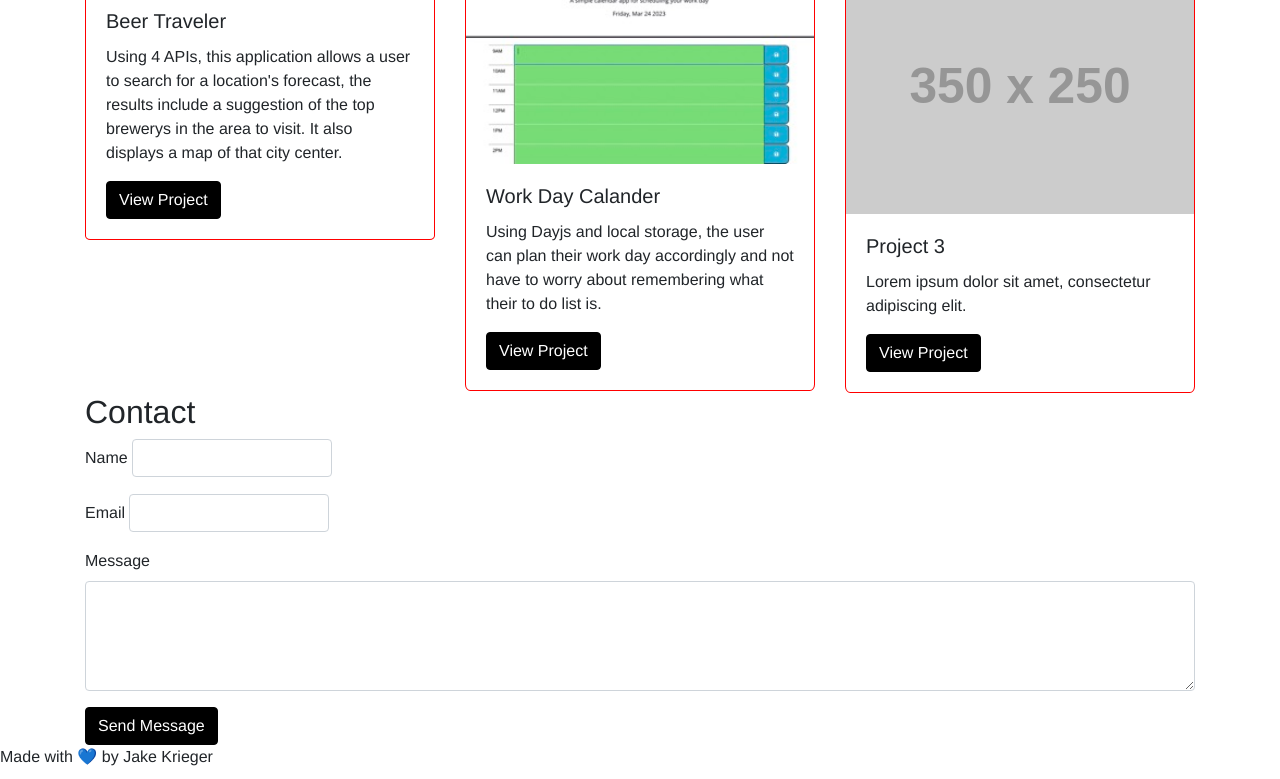
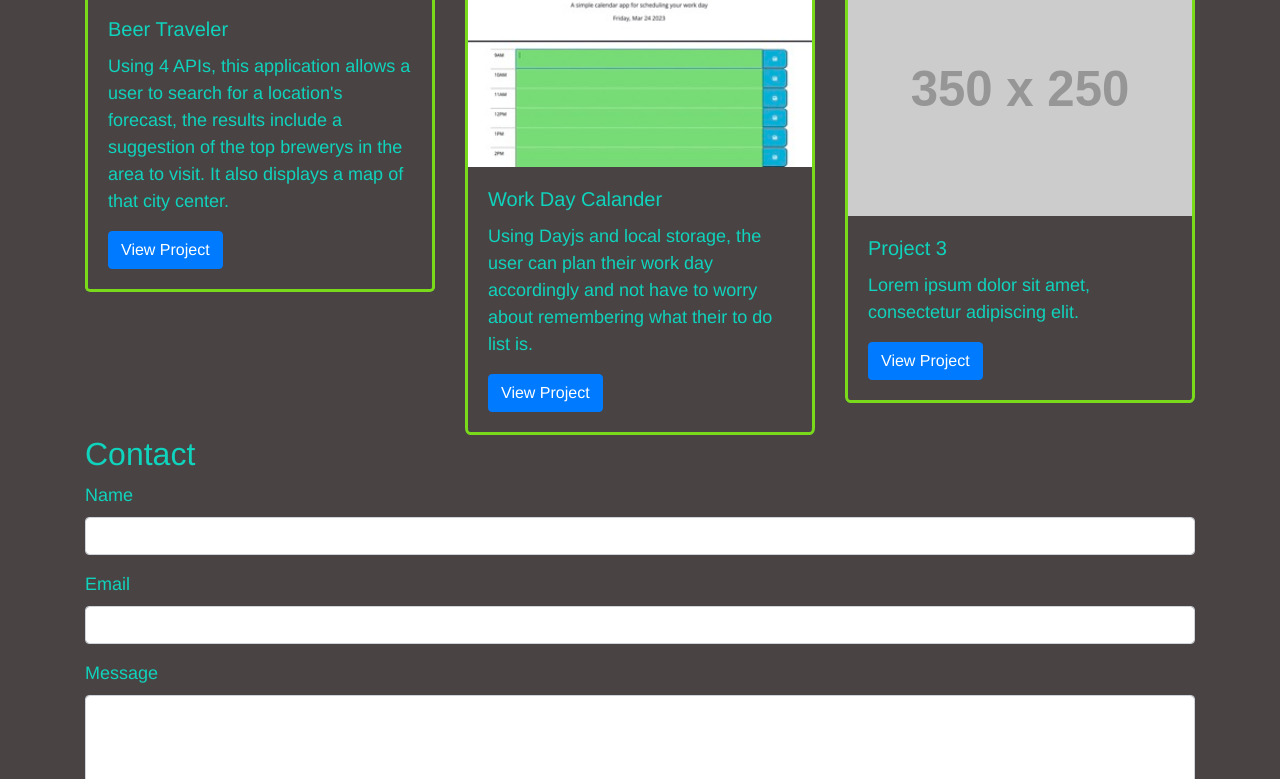
Before and after one commit to jkrieger6/portfolio, a plain HTML site: page index.html in a window 1280 px wide. Shown: the part 378-1157 px from the top of the page. Drawn offline with nearby package versions, Linux system fonts and the light colour scheme; placeholder pictures from the web are drawn by us.

Commit message:
editied styling link

```diff
--- a/index.html
+++ b/index.html
@@ -6,8 +6,8 @@
   <meta name="viewport" content="width=device-width, initial-scale=1.0">
   <link rel="stylesheet" href="https://stackpath.bootstrapcdn.com/bootstrap/4.3.1/css/bootstrap.min.css" integrity="sha384-ggOyR0iXCbMQv3Xipma34MD+dH/1fQ784/j6cY/iJTQUOhcWr7x9JvoRxT2MZw1T" crossorigin="anonymous">
   <link rel="stylesheet" href="https://cdnjs.cloudflare.com/ajax/libs/font-awesome/4.7.0/css/font-awesome.min.css">
-  <!-- <link rel="stylesheet" href="style.css"> -->
-  <link rel="stylesheet" href="assets/css/light-theme.css">
+  <link rel="stylesheet" href="style.css">
+  <!-- <link rel="stylesheet" href="assets/css/light-theme.css"> -->
 </head>
 <body>
 
```
